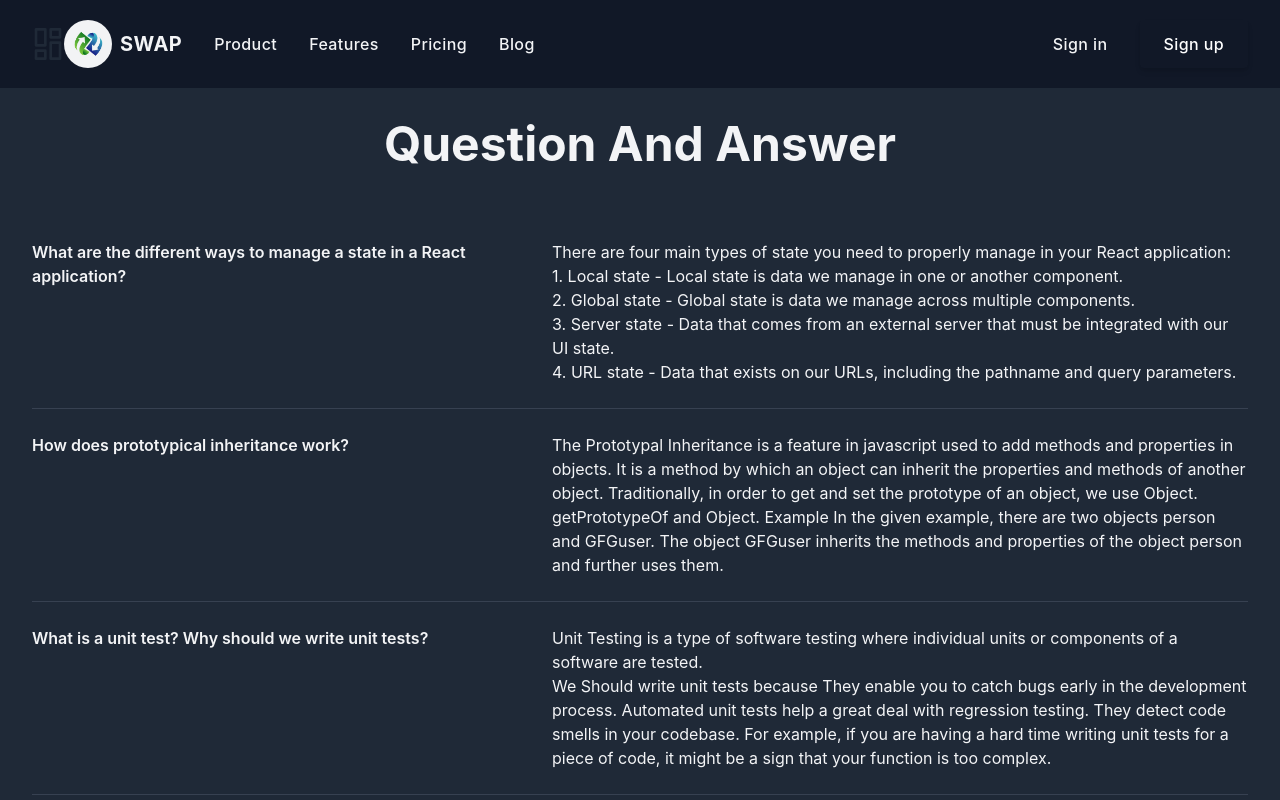
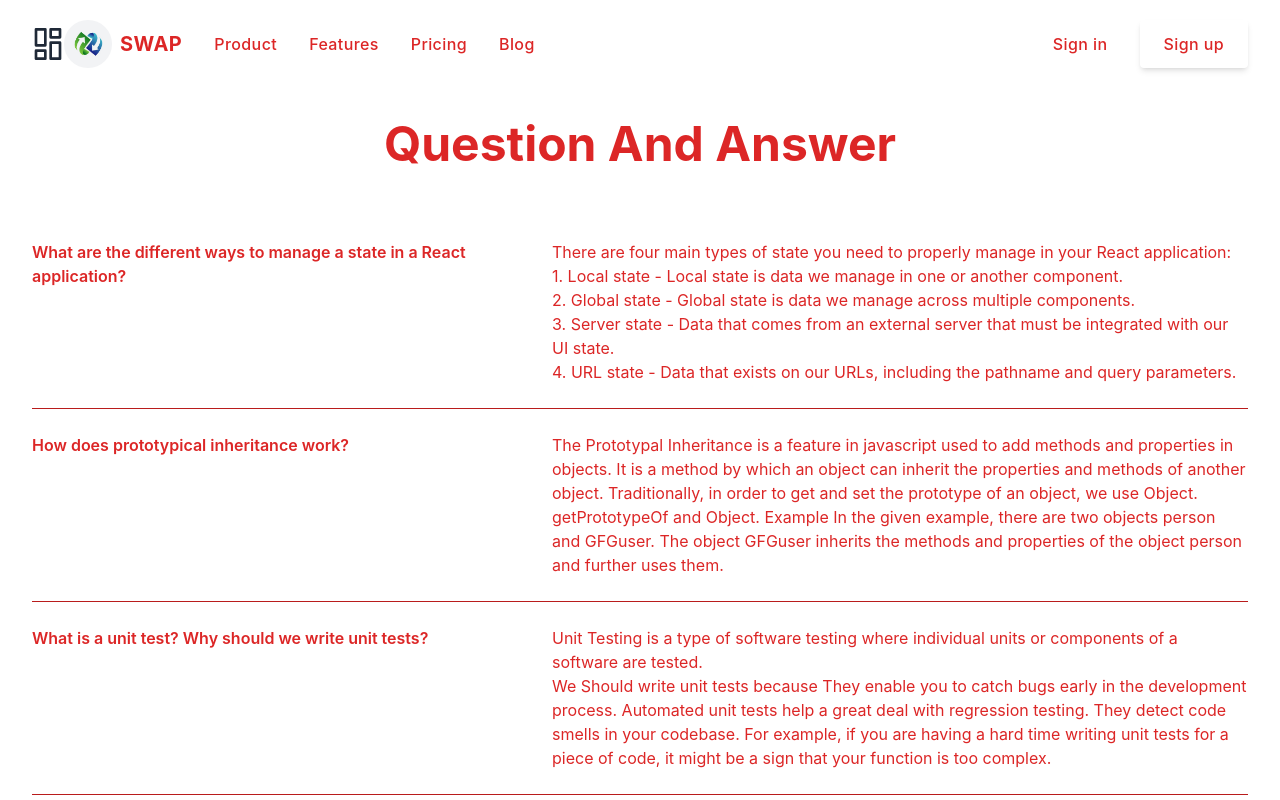
Before and after one commit to TajbeerAhamed/swap-client-side, a React (Create React App) app: page /blog in a window 1280 px wide. Shown: the top 800 px of the page. Built offline with nearby package versions, Linux system fonts and the light colour scheme.

Commit message:
color-changed

```diff
--- a/src/components/Blog/Blog.js
+++ b/src/components/Blog/Blog.js
@@ -3,10 +3,10 @@ import React from 'react';
 const Blog = () => {
     return (
         <div>
-            <section className="bg-gray-800 text-gray-100">
+            <section className="bg-white-600 text-red-600">
 	<div className="container flex flex-col justify-center px-4 py-8 mx-auto md:p-8">
 		<h2 className="mb-12 text-4xl font-bold leading-none text-center sm:text-5xl">Question And Answer</h2>
-		<div className="divide-y divide-gray-700">
+		<div className="divide-y divide-red-700">
 			<div className="py-6 space-y-2 md:grid md:grid-cols-12 md:gap-8 md:space-y-0">
 				<h3 className="font-semibold md:col-span-5">What are the different ways to manage a state in a React application?</h3>
 				<p className="md:pl-0 md:col-span-7">
--- a/src/components/Header/Header.js
+++ b/src/components/Header/Header.js
@@ -7,7 +7,7 @@ const Header = () => {
   const [isMenuOpen, setIsMenuOpen] = useState(false);
 
   return (
-    <div class="bg-gray-900">
+    <div class="bg-white-600">
       <div class="px-4 py-5 mx-auto sm:max-w-xl md:max-w-full lg:max-w-screen-xl md:px-24 lg:px-8">
         <div class="relative flex items-center justify-between">
           <div class="flex items-center">
@@ -40,7 +40,7 @@ const Header = () => {
                   alt=""
                 />
               </div>
-              <span class="ml-2 text-xl font-bold tracking-wide text-gray-100 uppercase">
+              <span class="ml-2 text-xl font-bold tracking-wide text-red-600 uppercase">
                 SWAP
               </span>
             </a>
@@ -50,7 +50,7 @@ const Header = () => {
                   href="/"
                   aria-label="Our product"
                   title="Our product"
-                  class="font-medium tracking-wide text-gray-100 transition-colors duration-200 hover:text-teal-accent-400"
+                  class="font-medium tracking-wide text-red-600 transition-colors duration-200 hover:text-teal-accent-400"
                 >
                   Product
                 </a>
@@ -60,7 +60,7 @@ const Header = () => {
                   href="/"
                   aria-label="Our product"
                   title="Our product"
-                  class="font-medium tracking-wide text-gray-100 transition-colors duration-200 hover:text-teal-accent-400"
+                  class="font-medium tracking-wide text-red-600 transition-colors duration-200 hover:text-teal-accent-400"
                 >
                   Features
                 </a>
@@ -70,7 +70,7 @@ const Header = () => {
                   href="/"
                   aria-label="Product pricing"
                   title="Product pricing"
-                  class="font-medium tracking-wide text-gray-100 transition-colors duration-200 hover:text-teal-accent-400"
+                  class="font-medium tracking-wide text-red-600 transition-colors duration-200 hover:text-teal-accent-400"
                 >
                   Pricing
                 </a>
@@ -79,7 +79,7 @@ const Header = () => {
                 <Link to={'/blog'}
                   aria-label="About us"
                   title="About us"
-                  class="font-medium tracking-wide text-gray-100 transition-colors duration-200 hover:text-teal-accent-400"
+                  class="font-medium tracking-wide text-red-600 transition-colors duration-200 hover:text-teal-accent-400"
                 >
                   Blog
                 </Link>
@@ -92,7 +92,7 @@ const Header = () => {
                 href="/"
                 aria-label="Sign in"
                 title="Sign in"
-                class="font-medium tracking-wide text-gray-100 transition-colors duration-200 hover:text-teal-accent-400"
+                class="font-medium tracking-wide text-red-600 transition-colors duration-200 hover:text-teal-accent-400"
               >
                 Sign in
               </a>
@@ -100,7 +100,7 @@ const Header = () => {
             <li>
               <a
                 href="/"
-                class="inline-flex items-center justify-center h-12 px-6 font-medium tracking-wide text-white transition duration-200 rounded shadow-md bg-deep-purple-accent-400 hover:bg-deep-purple-accent-700 focus:shadow-outline focus:outline-none"
+                class="inline-flex items-center justify-center h-12 px-6 font-medium tracking-wide text-red-600 transition duration-200 rounded shadow-md bg-deep-purple-accent-400 hover:bg-deep-purple-accent-700 focus:shadow-outline focus:outline-none"
                 aria-label="Sign up"
                 title="Sign up"
               >
@@ -192,7 +192,7 @@ const Header = () => {
                           href="/"
                           aria-label="Our product"
                           title="Our product"
-                          class="font-medium tracking-wide text-gray-700 transition-colors duration-200 hover:text-deep-purple-accent-400"
+                          class="font-medium tracking-wide text-red-600 transition-colors duration-200 hover:text-deep-purple-accent-400"
                         >
                           Product
                         </a>
@@ -202,7 +202,7 @@ const Header = () => {
                           href="/"
                           aria-label="Our product"
                           title="Our product"
-                          class="font-medium tracking-wide text-gray-700 transition-colors duration-200 hover:text-deep-purple-accent-400"
+                          class="font-medium tracking-wide text-red-600 transition-colors duration-200 hover:text-deep-purple-accent-400"
                         >
                           Features
                         </a>
@@ -212,7 +212,7 @@ const Header = () => {
                           href="/"
                           aria-label="Product pricing"
                           title="Product pricing"
-                          class="font-medium tracking-wide text-gray-700 transition-colors duration-200 hover:text-deep-purple-accent-400"
+                          class="font-medium tracking-wide text-red-600 transition-colors duration-200 hover:text-deep-purple-accent-400"
                         >
                           Pricing
                         </a>
@@ -222,7 +222,7 @@ const Header = () => {
 
                           aria-label="About us"
                           title="About us"
-                          class="font-medium tracking-wide text-gray-700 transition-colors duration-200 hover:text-deep-purple-accent-400"
+                          class="font-medium tracking-wide text-red-600 transition-colors duration-200 hover:text-deep-purple-accent-400"
                         >
                         Blog
                         </Link>
@@ -232,7 +232,7 @@ const Header = () => {
                           href="/"
                           aria-label="Sign in"
                           title="Sign in"
-                          class="font-medium tracking-wide text-gray-700 transition-colors duration-200 hover:text-deep-purple-accent-400"
+                          class="font-medium tracking-wide text-red-600 transition-colors duration-200 hover:text-deep-purple-accent-400"
                         >
                           Sign in
                         </a>
@@ -240,7 +240,7 @@ const Header = () => {
                       <li>
                         <a
                           href="/"
-                          class="inline-flex items-center justify-center w-full h-12 px-6 font-medium tracking-wide text-white transition duration-200 rounded shadow-md bg-deep-purple-accent-400 hover:bg-deep-purple-accent-700 focus:shadow-outline focus:outline-none"
+                          class="inline-flex items-center justify-center w-full h-12 px-6 font-medium tracking-wide text-red-600 transition duration-200 rounded shadow-md bg-deep-purple-accent-400 hover:bg-deep-purple-accent-700 focus:shadow-outline focus:outline-none"
                           aria-label="Sign up"
                           title="Sign up"
                         >
```
